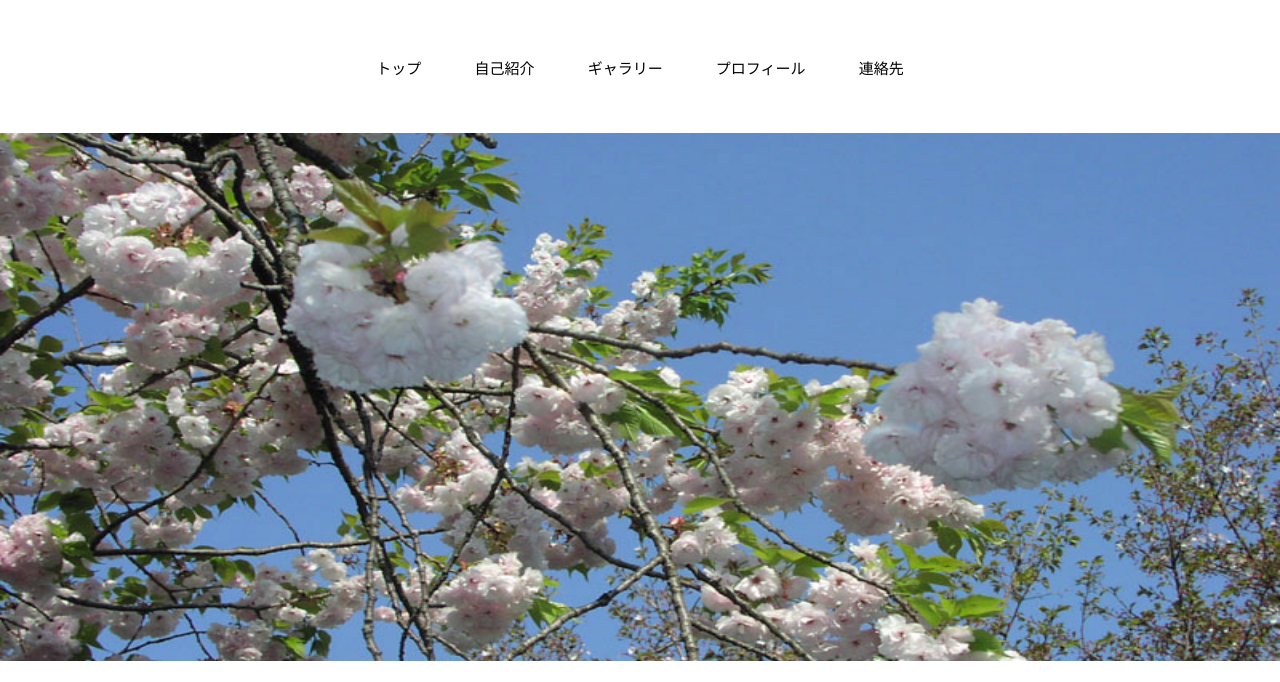
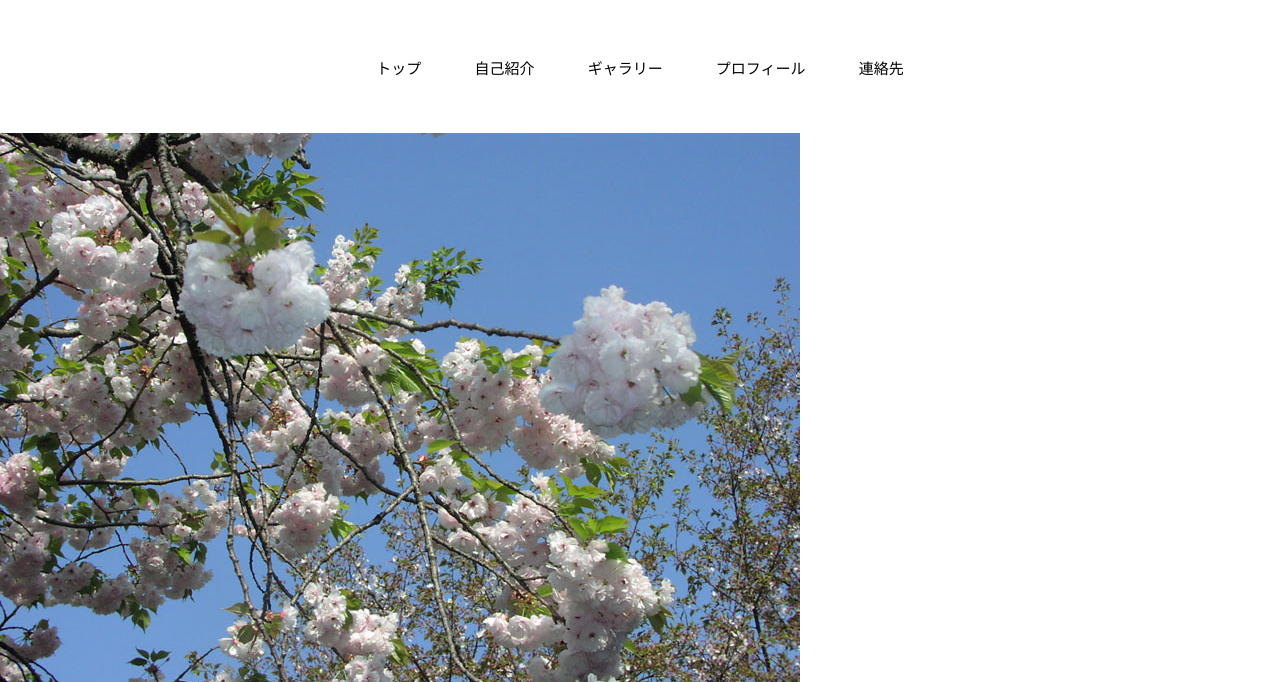
Before and after one commit to chouSankon1234/OYO3, a plain HTML site: page index.html in a window 1280 px wide. Shown: the part 118-800 px from the top of the page. Drawn offline with nearby package versions, Linux system fonts and the light colour scheme.

Commit message:
Update index.html

```diff
--- a/index.html
+++ b/index.html
@@ -30,8 +30,8 @@
 	</div>
 </header>
 
-<div id="mainImg">
-	<img src="images/mainimgs.JPG" alt="">
+<div id="SAKURA">
+	<img src="images/SAKURA.JPG" alt="">
 </div>
 
 <!-- MESSAGE -->
```
